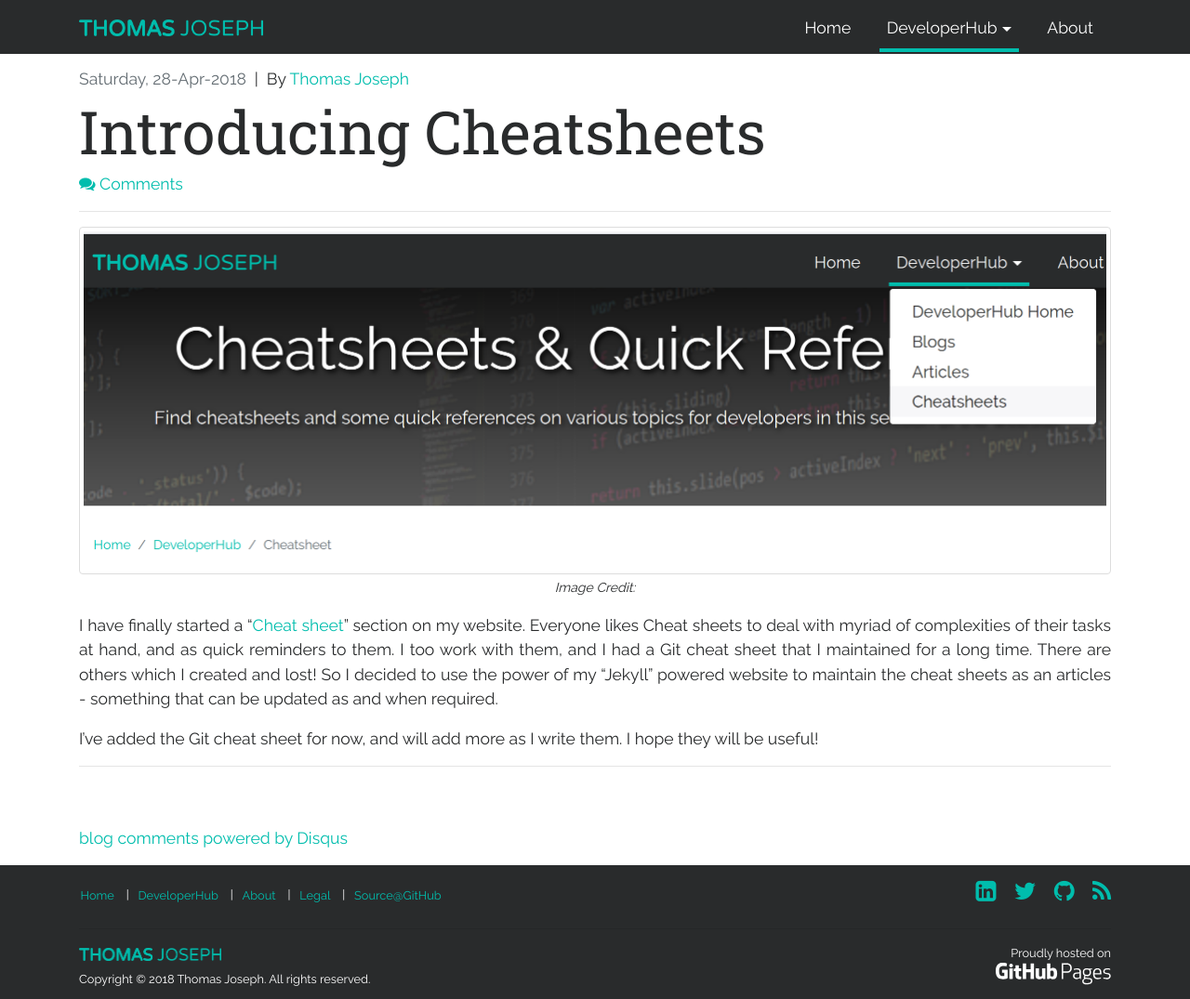
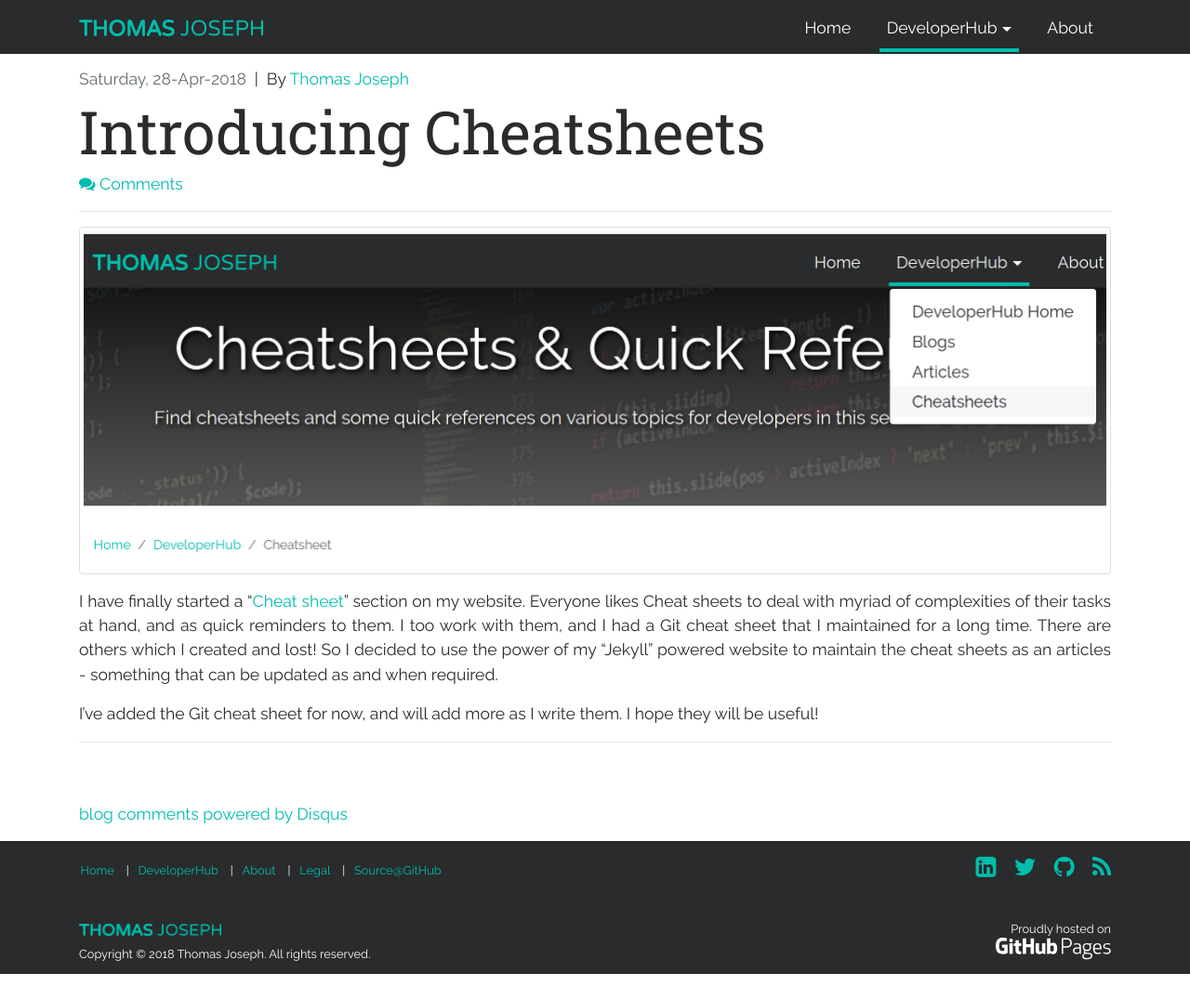
Before and after one commit to ethomasjoseph/ethomasjoseph.com, a Jekyll site: the page built from docs/_posts/developerhub/2018-04-28-introducing-cheatsheets.md, in a window 1280 px wide and 1075 px high. Shown: the whole window at 93% size. Built offline with Jekyll 4.4.1, drawn with Linux system fonts in a browser that asks for light colours; comment, search, counter and statistics services are not loaded.

Commit message:
BUGFIX - Show Image Credit only if there is a credit URL

```diff
--- a/docs/_includes/themes/tj/post.html
+++ b/docs/_includes/themes/tj/post.html
@@ -23,7 +23,7 @@
 	          <img class="img-thumbnail img-fluid mx-auto" style="max-height: 55vh;" src="{{page.featuredImage}}">
 						<div class="mb-3">
 							{% if page.featuredImage_caption %}<strong class="font-weight-bold">{{page.featuredImage_caption}}</strong>{% endif %}
-							<cite><small>Image Credit: <a href="{{page.featuredImage_author_profileUrl}}" target="_blank">{{page.featuredImage_author}}</a></small></cite>
+							{% if page.featuredImage_author_profileUrl %}<cite><small>Image Credit: <a href="{{page.featuredImage_author_profileUrl}}" target="_blank">{{page.featuredImage_author}}</a></small></cite>{% endif %}
 						</div>
 	        </div>
 					{% endif %}
```
